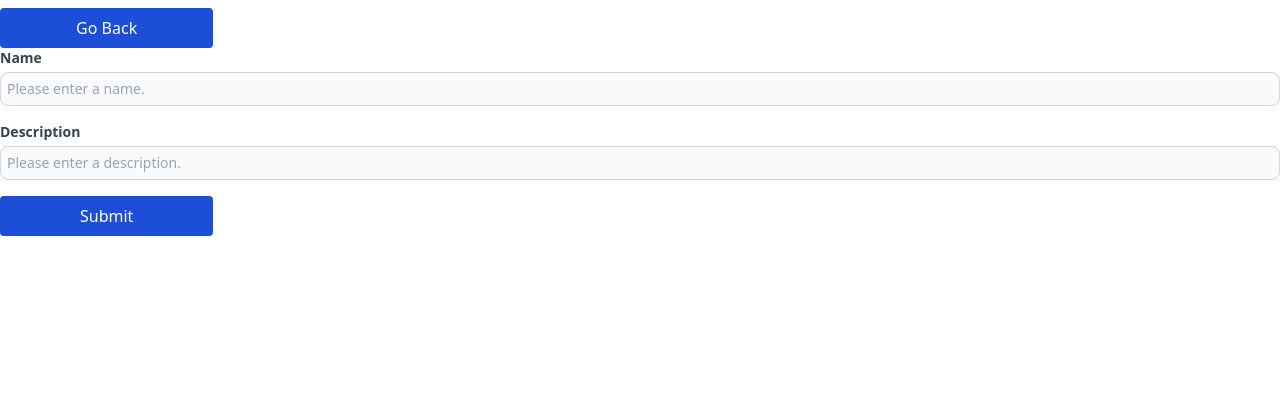
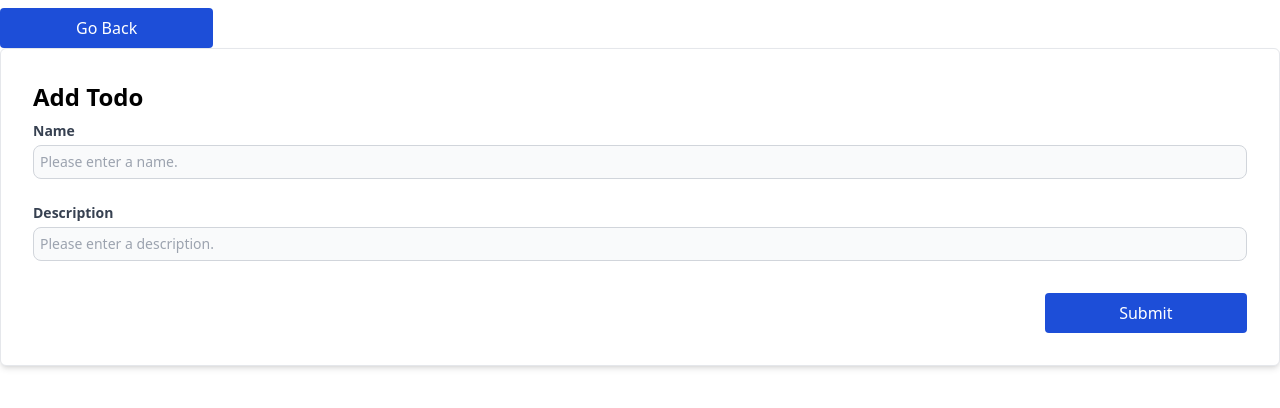
Before and after one commit to arda-e/next-todo-ts-prisma, a Next.js app: page /add-todo in a window 1280 px wide. Shown: the top 408 px of the page. Built offline with nearby package versions, Linux system fonts and the light colour scheme.

Commit message:
Add classNames and useRouter imports to TodoForm component

```diff
--- a/src/components/app/TodoForm/TodoForm.tsx
+++ b/src/components/app/TodoForm/TodoForm.tsx
@@ -5,25 +5,42 @@ import { Button, Input } from '@/components'
 import { createTodoDto } from '@/dto'
 import { Todo } from '@prisma/client'
 import { useCreateTodo } from './hooks'
+import { classNames } from '@/utils/helpers'
+import { useRouter } from 'next/router'
 
 type createTodo = Omit<Todo, 'id' | 'createdAt' | 'updatedAt'>
 
 const TodoForm = () => {
   const methods = useForm<createTodo>({ resolver: zodResolver(createTodoDto) })
   const { handleSubmit, formState } = methods
-
+  const router = useRouter()
   const createUser = useCreateTodo()
 
   const onSubmit: SubmitHandler<
     Omit<Todo, 'id' | 'createdAt' | 'updatedAt'>
   > = async (data) => {
     await createUser(data)
+    if (formState.isSubmitSuccessful) {
+      methods.reset()
+    }
+  }
+
+  if (formState.isSubmitSuccessful) {
+    router.push('/')
+    return <h1>Success Redirecting to homepage...</h1>
   }
 
   return (
     <>
       <FormProvider {...methods}>
-        <form onSubmit={handleSubmit(onSubmit)}>
+        <form
+          onSubmit={handleSubmit(onSubmit)}
+          className={classNames(
+            'flex flex-col gap-2 rounded-md p-8',
+            'border border-gray-200 bg-white shadow-md'
+          )}
+        >
+          <h1 className="font-semibold text-2xl">Add Todo</h1>
           <Input label="Name" name="name" placeholder="Please enter a name." />
           <Input
             label="Description"
```
